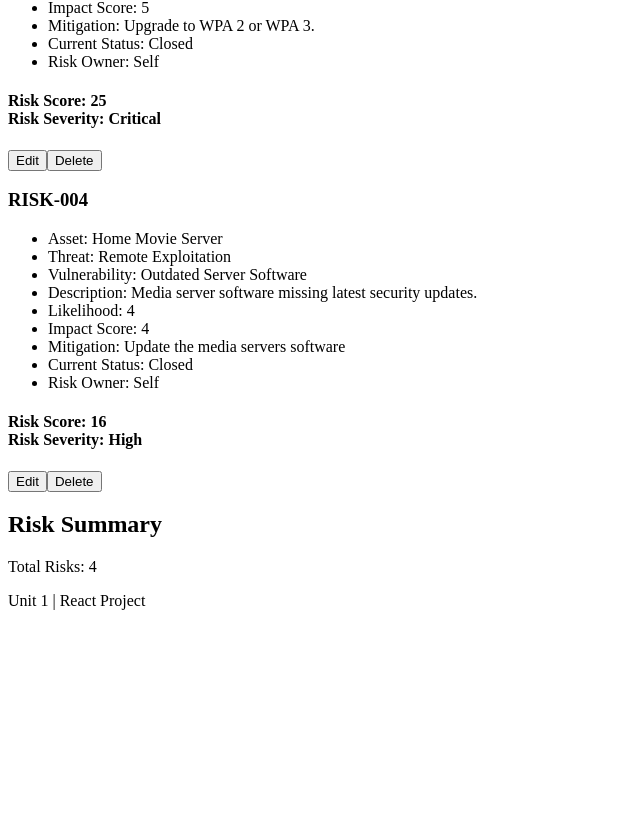
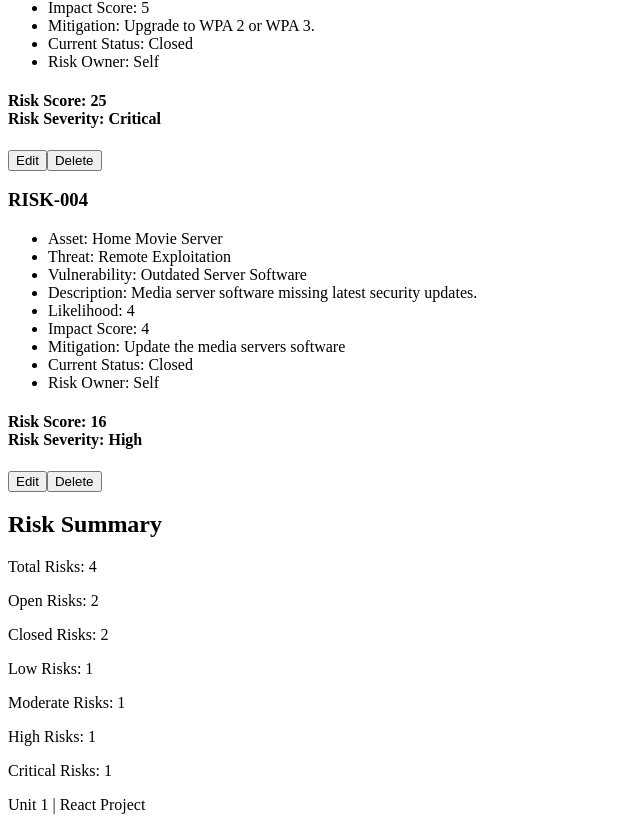
Before and after one commit to Boddhisattva007/cybersecurity-risk-register, a React (Vite) app: page /riskregister in a window 1280 px wide. Shown: the part 1599-2421 px from the top of the page, without its empty margins (0-640 px from the left). Before the commit the page ends 2217 px from the top, so only its background shows below. Built offline with nearby package versions, Linux system fonts and the light colour scheme.

Commit message:
added filtering functionality to the RiskSummary function.

```diff
--- a/src/components/RiskSummary/RiskSummary.jsx
+++ b/src/components/RiskSummary/RiskSummary.jsx
@@ -1,20 +1,69 @@
-import { useState } from "react";
+import {riskScoreCalculation, riskScoreSeverity} from "../../utilities/riskCalculations.js";
 
 //Risk Summary Function
 function RiskSummary({ risks }) {
     //Takes risks array length and assigns it to totalRisks variable.
     const totalRisks = risks.length;
 
+    // Filters through the risks array and returns a new array with the total number (.length)
+    // of risk items that are labled "Open", then assigns them to the openRisks variable.
+    const openRisks = risks.filter((risk) => risk.status === "Open").length
 
+    // Filters through the risks array and returns a new array with the total number (.length)
+    // of risk items that are labled "Closed", then assigns them to the closedRisks variable.
+    const closedRisks = risks.filter((risk) => risk.status === "Closed").length;
+
+    // Initializing risk severity variables.
+    let lowRisks = 0;
+    let moderateRisks = 0;
+    let highRisks = 0;
+    let criticalRisks = 0;
+
+    // For each risk in the risks array...
+    risks.forEach((risk) => {
+
+        // Calculate the riskScore with the riskScoreCalculation function.
+        const riskScore = riskScoreCalculation(risk.likelihood, risk.impact);
+
+        // Use the riskScore calculation to determine level of severity with the riskScoreSeverity function.
+        const severity = riskScoreSeverity(riskScore);
+
+        // Conditional if statement block that separates the risk items/cards by severity level.
+        if (severity === "Low") {
+
+            lowRisks = lowRisks + 1;
+
+        } else if (severity === "Moderate") {
+
+            moderateRisks = moderateRisks + 1;
+
+        } else if (severity === "High") {
+
+            highRisks = highRisks + 1;
+
+        } else if (severity === "Critical") {
+
+            criticalRisks = criticalRisks + 1;
+
+        }
+
+    });
 
 
     return(
 
         <section>
+
             <h2>Risk Summary</h2>
 
             <p>Total Risks: {totalRisks}</p>
+            <p>Open Risks: {openRisks}</p>
+            <p>Closed Risks: {closedRisks}</p>
 
+            <p>Low Risks: {lowRisks}</p>
+            <p>Moderate Risks: {moderateRisks}</p>
+            <p>High Risks: {highRisks}</p>
+            <p>Critical Risks: {criticalRisks}</p>
 
         </section>
 
```
